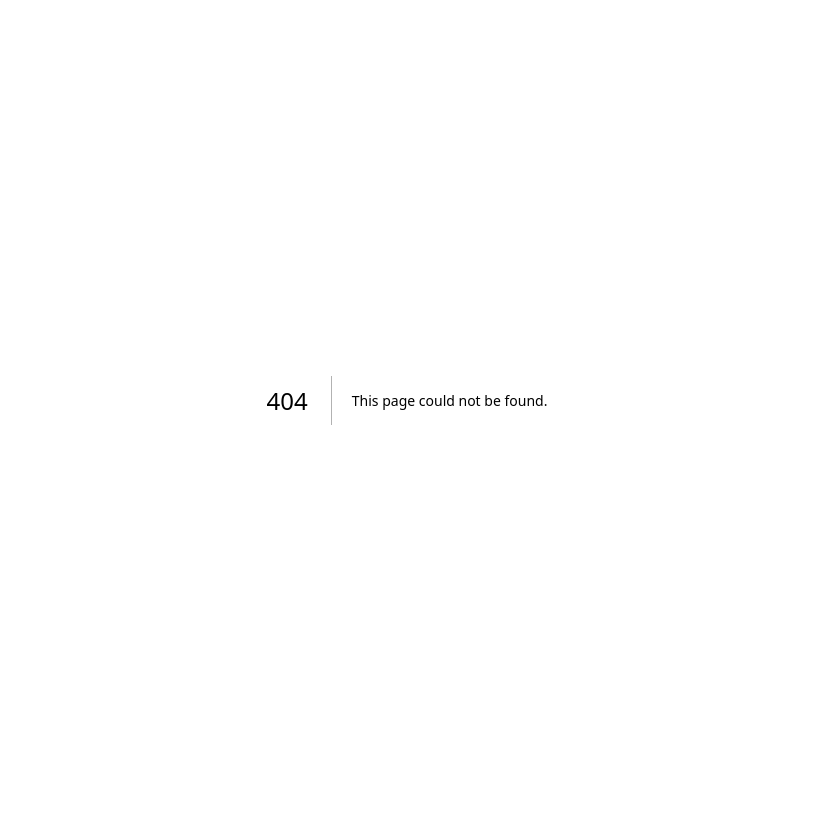
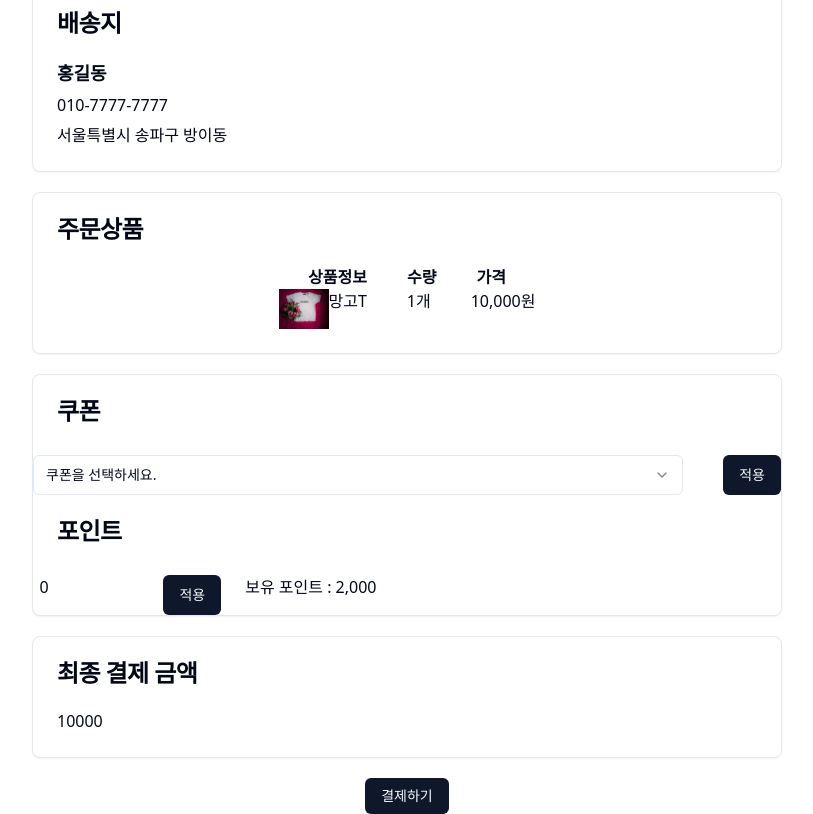
Before and after one commit to been7/devcamp, a Next.js app: page /pay/Pay in a window 1280 px wide. Before the commit this address had no page. Shown: the whole page, without its empty margins (233-1046 px from the left). Built offline with nearby package versions, Linux system fonts and the light colour scheme.

Commit message:
FEAT 240312 결제페이지, 쿠폰, 포인트
- 결제페이지 틀
- 쿠폰(정액제, 정률제) 적용
- 포인트 적용
- 포인트 적용 후 쿠폰 적용 시 포인트 적용 초기화 작업 해야함

```diff
--- a/src/pages/index.tsx
+++ b/src/pages/index.tsx
@@ -28,13 +28,12 @@ import { registerSchema } from "@/validators/auth";
 import { zodResolver } from "@hookform/resolvers/zod";
 import { FirebaseError } from "firebase/app";
 import { createUserWithEmailAndPassword } from "firebase/auth";
-import { addDoc, collection } from "firebase/firestore";
 import { ArrowLeft, ArrowRight } from "lucide-react";
 import { useRouter } from "next/router";
 import { useState } from "react";
 import { useForm } from "react-hook-form";
 import { z } from "zod";
-import { auth, db } from "../../firebase";
+import { auth } from "../../firebase";
 
 type RegisterInput = z.infer<typeof registerSchema>;
 
@@ -83,16 +82,16 @@ export default function Join() {
     }
     try {
       await createUserWithEmailAndPassword(auth, email, password);
-      const newUser = {
-        username,
-        email,
-        phone,
-        role,
-        password,
-        confirmPassword,
-      };
+      // const newUser = {
+      //   username,
+      //   email,
+      //   phone,
+      //   role,
+      //   password,
+      //   confirmPassword,
+      // };
 
-      await addDoc(collection(db, "users"), newUser);
+      // await addDoc(collection(db, "users"), newUser);
     } catch (err) {
       // FirebaseError 형식으로 오류를 명시적으로 처리
       if (err instanceof FirebaseError) {
--- /dev/null
+++ b/src/pages/pay/Pay.tsx
@@ -0,0 +1,230 @@
+import { Button } from "@/components/ui/button";
+import { Card, CardContent, CardHeader, CardTitle } from "@/components/ui/card";
+import {
+  Form,
+  FormControl,
+  FormField,
+  FormItem,
+  FormMessage,
+} from "@/components/ui/form";
+import {
+  Select,
+  SelectContent,
+  SelectItem,
+  SelectTrigger,
+  SelectValue,
+} from "@/components/ui/select";
+import { PaySchema } from "@/validators/pay";
+import { zodResolver } from "@hookform/resolvers/zod";
+import Image from "next/image";
+import { useState } from "react";
+import { useForm } from "react-hook-form";
+import { z } from "zod";
+
+type RegisterInput = z.infer<typeof PaySchema>;
+
+export default function Pay() {
+  const [finalPrice, setFinalPrice] = useState<number>(10000);
+
+  const form = useForm<RegisterInput>({
+    resolver: zodResolver(PaySchema),
+    defaultValues: {
+      point: "0",
+    },
+  });
+
+  function onSubmit(data: RegisterInput) {
+    const coupon = data.coupon;
+    console.log(data.coupon.length);
+
+    let price = 10000; // 상품의 원래 가격
+
+    if (coupon.includes("%")) {
+      const couponPercentage = parseInt(coupon.replace("%", "")); // '%' 문자 제거 후 숫자로 변환
+      price = price * (1 - couponPercentage / 100); // 할인된 가격 계산
+    } else {
+      const couponValue = parseInt(coupon.replace(",", "")); // 선택된 쿠폰 값을 숫자로 변환
+      if (!isNaN(couponValue)) {
+        price -= couponValue; // 쿠폰 값을 상품 가격에서 차감
+      }
+    }
+
+    // 최종 결제 금액 업데이트
+    setFinalPrice(price);
+  }
+
+  const onSubmitPoint = (data: z.infer<typeof PaySchema>) => {
+    const point = data.point;
+
+    let price = finalPrice;
+
+    if (+point <= 2000) {
+      price -= +point;
+    }
+
+    setFinalPrice(price);
+  };
+
+  return (
+    <div className="flex justify-center items-center h-screen flex-col space-y-5">
+      {/* <div className="flex justify-center items-center h-screen flex-col"> */}
+      <div className="space-y-5">
+        <Card className="w-[750px]">
+          <CardHeader>
+            <CardTitle>배송지</CardTitle>
+          </CardHeader>
+          <CardContent>
+            <div className="grid w-full items-center gap-4">
+              <div className="flex flex-col space-y-1.5">
+                <p className="font-bold text-lg">홍길동</p>
+                <p>010-7777-7777</p>
+                <p>서울특별시 송파구 방이동</p>
+              </div>
+            </div>
+          </CardContent>
+        </Card>
+        <Card className="w-[750px]">
+          <CardHeader>
+            <CardTitle>주문상품</CardTitle>
+          </CardHeader>
+          <CardContent>
+            <div className="grid w-full items-center gap-4">
+              <div className="flex justify-center space-x-10">
+                <div>
+                  <p className="font-bold">상품정보</p>
+                </div>
+                <div>
+                  <p className="font-bold">수량</p>
+                </div>
+                <div>
+                  <p className="font-bold">가격</p>
+                </div>
+              </div>
+            </div>
+            <div
+              className="flex justify-center space-x-10"
+              style={{ overflow: "hidden" }}
+            >
+              <div className="flex justify-center">
+                <Image
+                  src="/image/tee.avif"
+                  alt="제품사진"
+                  layout="fixed"
+                  width={50}
+                  height={50}
+                  objectFit="cover"
+                />
+                <p>망고T</p>
+              </div>
+              <div>
+                <p>1개</p>
+              </div>
+              <div>
+                <p>10,000원</p>
+              </div>
+            </div>
+          </CardContent>
+        </Card>
+        {/* <Card className="w-[350px]">
+        <CardHeader>
+          <CardTitle>쿠폰 & 포인트</CardTitle>
+        </CardHeader>
+        <CardContent>
+          <div>
+            <p className="font-bold">쿠폰</p>
+
+          </div>
+        </CardContent>
+      </Card> */}{" "}
+        <Card className="w-[750px]">
+          <Form {...form}>
+            <form onSubmit={form.handleSubmit(onSubmit)}>
+              <FormField
+                control={form.control}
+                name="coupon"
+                render={({ field }) => (
+                  <FormItem>
+                    <CardHeader>
+                      <CardTitle>
+                        {/* <FormLabel>쿠폰</FormLabel> */}
+                        쿠폰
+                      </CardTitle>
+                    </CardHeader>
+                    <div className="flex justify-center space-x-10 w-100">
+                      <Select
+                        onValueChange={field.onChange}
+                        defaultValue={field.value}
+                      >
+                        <FormControl>
+                          <SelectTrigger>
+                            <SelectValue placeholder="쿠폰을 선택하세요." />
+                          </SelectTrigger>
+                        </FormControl>
+                        <SelectContent>
+                          <SelectItem value="5,000원">5,000원</SelectItem>
+                          <SelectItem value="10%">10%</SelectItem>
+                        </SelectContent>
+                      </Select>
+                      <FormMessage />
+                      <Button type="submit">적용</Button>
+                    </div>
+                  </FormItem>
+                )}
+              />
+            </form>
+          </Form>
+          <Form {...form}>
+            <form
+              onSubmit={form.handleSubmit(onSubmitPoint)}
+              className="w-[350px]"
+            >
+              <FormField
+                control={form.control}
+                name="point"
+                render={({ field }) => (
+                  <FormItem>
+                    {/* <FormLabel>포인트</FormLabel> */}
+                    <CardHeader>
+                      <CardTitle>
+                        {/* <FormLabel>쿠폰</FormLabel> */}
+                        포인트
+                      </CardTitle>
+                    </CardHeader>
+                    <div className="flex justify-center space-x-6">
+                      <div>
+                        <input
+                          className="w-[100px]"
+                          type="number"
+                          {...field}
+                          placeholder="포인트를 입력하세요."
+                        />
+                      </div>
+                      <FormMessage />
+                      <Button type="submit">적용</Button>
+                      <p>보유 포인트 : 2,000</p>
+                    </div>
+                  </FormItem>
+                )}
+              />
+            </form>
+          </Form>
+        </Card>
+      </div>
+      {/* <div className="flex justify-center items-center h-screen flex-col"> */}
+      <div>
+        <Card className="w-[750px]">
+          <CardHeader>
+            <CardTitle>
+              {/* <FormLabel>쿠폰</FormLabel> */}
+              최종 결제 금액
+            </CardTitle>
+          </CardHeader>
+          <CardContent>
+            <p>{finalPrice}</p>
+          </CardContent>
+        </Card>
+      </div>
+      <Button type="submit">결제하기</Button>
+    </div>
+  );
+}
--- /dev/null
+++ b/src/validators/pay.ts
@@ -0,0 +1,6 @@
+import { z } from "zod";
+
+export const PaySchema = z.object({
+  coupon: z.string(),
+  point: z.string(),
+});
```
Also changed, not shown: public/image/tee.avif (added).
